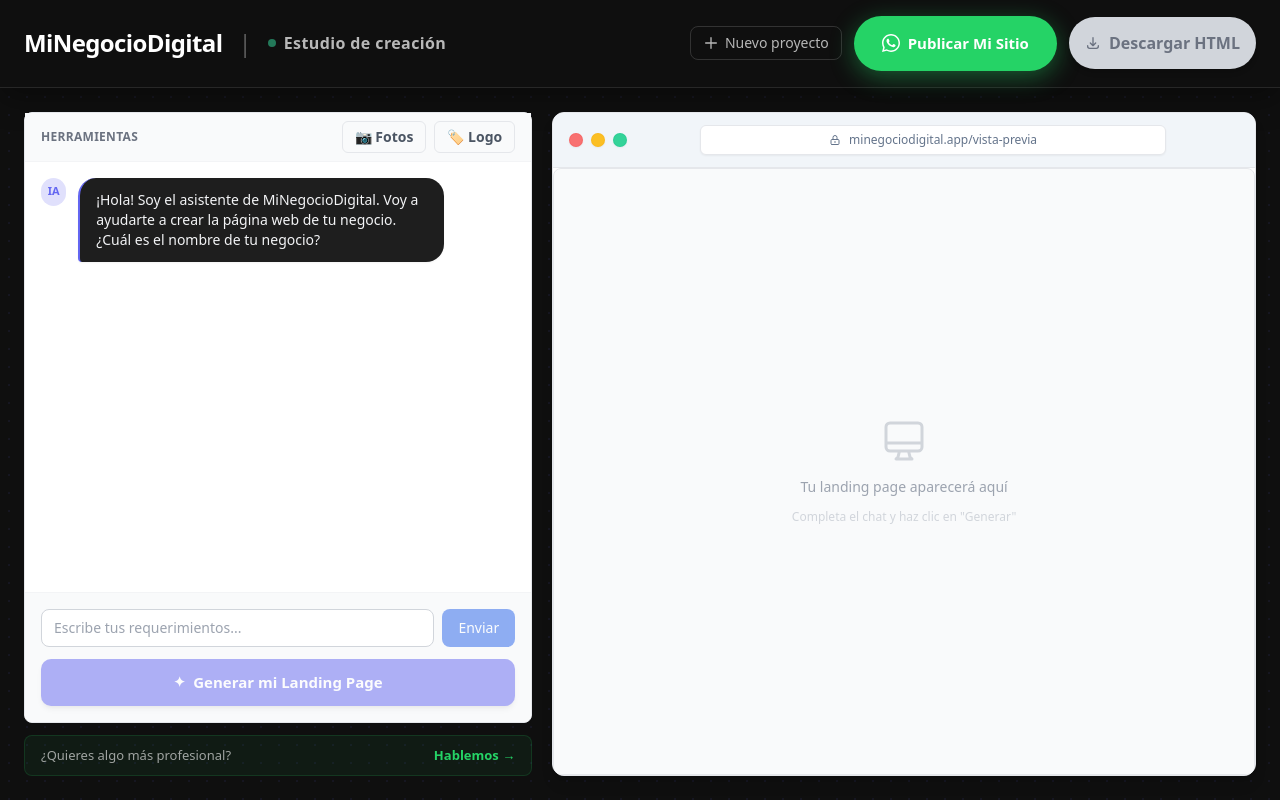
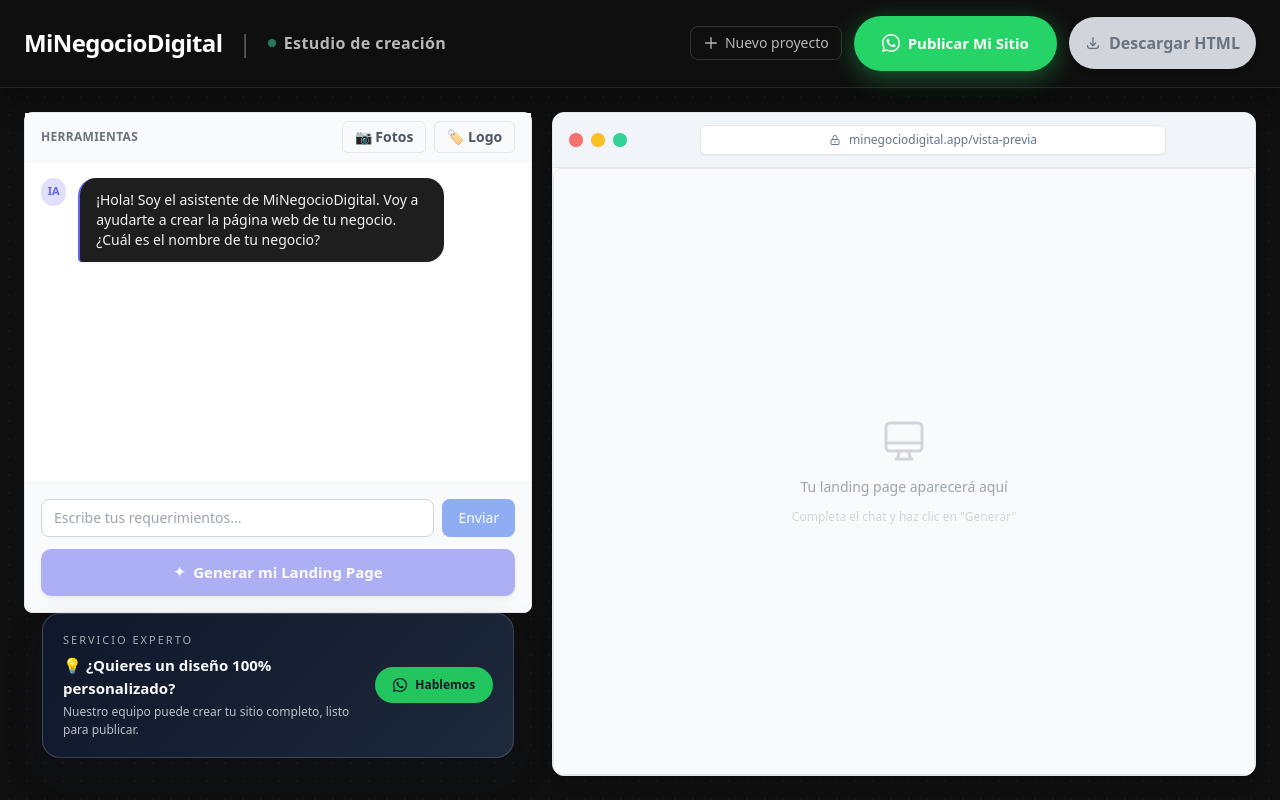
Before and after one commit to jnavarretej22/landingai, a Next.js app: page /builder in a window 1280 px wide. Both pictures are taken after a click on the button "Dejar que la IA decida →". Built offline with nearby package versions, Linux system fonts and the light colour scheme.

Commit message:
restore whatsapp pro card style

```diff
--- a/app/builder/page.tsx
+++ b/app/builder/page.tsx
@@ -7,6 +7,7 @@ import DownloadButton from '@/components/DownloadButton';
 import TemplateSelector, { TemplateStyle } from '@/components/TemplateSelector';
 import { Message } from '@/lib/types';
 import Link from 'next/link';
+import { WhatsAppIcon } from '@/components/WhatsAppIcon';
 
 const WS_NUMBER = "5930939667369";
 const WS_MESSAGE = encodeURIComponent("Hola! Me interesa que diseñen mi página web profesional 🚀");
@@ -171,13 +172,16 @@ export default function BuilderPage() {
                 onTemplateChange={() => setSelectedTemplate(null)}
               />
             </div>
-            <div className="pt-3">
-              <div className="flex items-center justify-between px-4 py-2.5 rounded-lg border border-[rgba(37,211,102,0.15)] bg-[rgba(37,211,102,0.06)] text-[13px] text-white/60">
-                <span>¿Quieres algo más profesional?</span>
-                <a href={WS_URL} target="_blank" rel="noopener" className="text-[#25D366] font-semibold whitespace-nowrap">
-                  Hablemos →
-                </a>
+            <div className="pro-card">
+              <div className="pro-card-copy">
+                <p className="pro-card-eyebrow">Servicio experto</p>
+                <p className="pro-card-title">💡 ¿Quieres un diseño 100% personalizado?</p>
+                <p className="pro-card-sub">Nuestro equipo puede crear tu sitio completo, listo para publicar.</p>
               </div>
+              <a href={WS_URL} target="_blank" rel="noopener" className="pro-card-btn">
+                <WhatsAppIcon size={14} />
+                Hablemos
+              </a>
             </div>
           </div>
 
```
